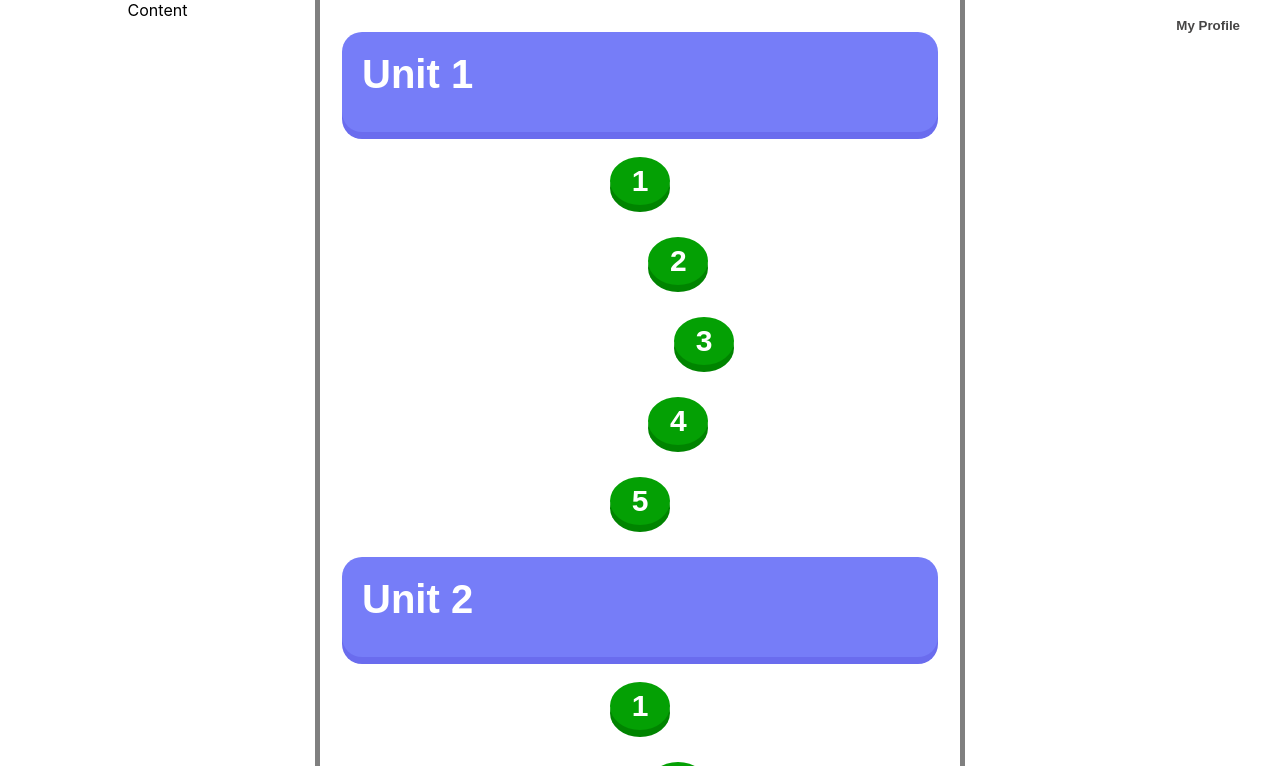
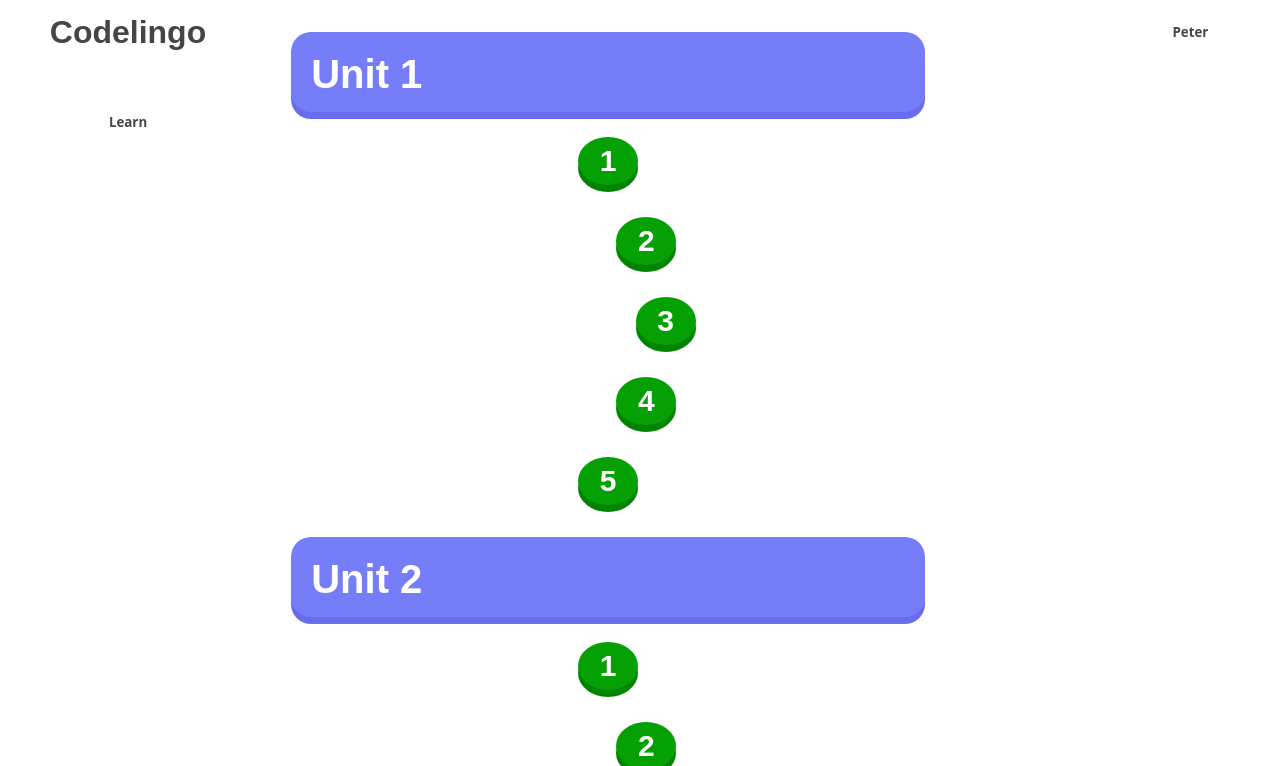
Before and after one commit to iAmSamuelLuke/FRB-frontend-main, a React app: page / in a window 1280 px wide. Both pictures are taken after a click on the button "Login". Shown: the top 766 px of the page. Built offline with nearby package versions, Linux system fonts and the light colour scheme.

Commit message:
Roadmap is now almost complete. Just XP tracking!

```diff
--- a/src/components/App.js
+++ b/src/components/App.js
@@ -20,7 +20,11 @@ function App() {
   // Lesson that the user is ready for
   const [lesson_id, SetlessonID] = useState(null);
 
-  const show_main = (id) => {
+  // The username that is currently logged in
+  const [user, setUser] = useState('');
+
+  const show_main = (id, username) => {
+    setUser(username);
     setLesson(0);
     setLogin(0);
     SetlessonID(id);
@@ -44,8 +48,8 @@ function App() {
   return (
     <div className="App">
       {(login === 1) ? <Login func={show_main}/> : null}
-      {(main === 1) ? <RoadMap displayLesson={show_lesson} lid={lesson_id} logout={show_login}/> : null}
-      {(lesson === 1) ? <LessonPage id = {id} displayMain={show_main}/> : null}
+      {(main === 1) ? <RoadMap displayLesson={show_lesson} lid={lesson_id} logout={show_login} username={user}/> : null}
+      {(lesson === 1) ? <LessonPage id = {id} displayMain={show_main} username={user}/> : null}
     </div>
   );
 }
--- a/src/components/LessonPage.js
+++ b/src/components/LessonPage.js
@@ -1,7 +1,7 @@
 import { useEffect, useState } from "react";
 import '../css/lessonpage.css';
 
-const LessonPage = ({id, displayMain}) => {
+const LessonPage = ({id, displayMain, username}) => {
 
     const [lesson, setLesson] = useState([])
     const [current, setCurrent] = useState(0);
@@ -35,7 +35,7 @@ const LessonPage = ({id, displayMain}) => {
         let temp = document.getElementById('next-button').innerHTML;
         let temp2 = document.getElementById('correct-answer').innerHTML;
         if (temp === 'Finish Lesson') {
-            displayMain();
+            displayMain(1, username);
         }
         else if (current === lesson.length - 1) {
             document.getElementById('next-button').innerHTML = 'Finish Lesson';
--- a/src/components/Login.js
+++ b/src/components/Login.js
@@ -43,10 +43,10 @@ const Login = ({func}) => {
 		// 	}
 		// })
 		// func is called with data[key].lesson_id in the fetch above, 1 is a placeholder
-		func(1);
+		func(1, 'Peter');
 	}
 
-  return (
+  	return (
 		<div>
 			<LoginStyle0>
 				<DivStyle>Please login to continue</DivStyle>
@@ -70,7 +70,7 @@ export default Login;
 
 const LoginStyle0 = styled.div `
   margin: auto;
-	margin-top: 8vh;
+margin-top: 8vh;
   display: flex;
   flex-direction: column;
   width: 40vw;
--- a/src/components/Roadmap.js
+++ b/src/components/Roadmap.js
@@ -1,29 +1,106 @@
 import Unit from "./Unit";
 import '../css/roadmap.css';
 
-const RoadMap = ({displayLesson, lid, logout}) => {
+const RoadMap = ({displayLesson, lid, logout, username}) => {
   return (
     <div className='roadmap-wrapper'>
 			<div className='main-left-side-menu'>
-				Content
+				<div className='roadmap-menu-wrapper'>
+					<div><button className='website-name'>Codelingo</button></div>
+					<div className='roadmap-left-side-link'>
+						<div className='profile-dropdown'>
+							<button className='profile-dropdown-button'>Learn</button>
+							<div className='profile-dropdown-content'>
+								<button className='profile-dropdown-link'>Profile</button>
+								<button className='profile-dropdown-link' onClick={logout}>Log Out</button>
+							</div>
+						</div>
+					</div>
+				</div>
 			</div>
       <div style={{paddingTop: "4vh"}}>
-        <Unit displayLesson={displayLesson} number={1} id={0}/>
-        <Unit displayLesson={displayLesson} number={2} id={1}/>
+        <Unit displayLesson={displayLesson} number={1} id={0} username={username}/>
+        <Unit displayLesson={displayLesson} number={2} id={1} username={username}/>
       </div>
 			<div className='main-right-side-menu'>
-
-				<div className='profile-dropdown'>
-					<button className='profile-dropdown-button'>My Profile</button>
-					<div className='profile-dropdown-content'>
-						<button className='profile-dropdown-link'>Profile</button>
-						<button className='profile-dropdown-link' onClick={logout}>Log Out</button>
+				<div className='profile-dropdown-wrapper'>
+					<div className='profile-dropdown'>
+						<button className='profile-dropdown-button'>{username}</button>
+						<div className='profile-dropdown-content'>
+							<button className='profile-dropdown-link'>Profile</button>
+							<button className='profile-dropdown-link' onClick={logout}>Log Out</button>
+						</div>
 					</div>
 				</div>
-
 			</div>
     </div>
   )
 }
 
 export default RoadMap;
+
+/*
+// /*wrapper class for entire side menu*/
+// .outer-page-class .left-side-menu{
+// 	background: rgb(104, 5, 5);
+// 	position: fixed;
+// 	top: 0;
+// 	left: 0;
+// 	width:225px;
+// 	height: 100%;
+// 	padding: 20px 0;
+// 	transition: all 0.5s ease;
+// }
+// /* styling for the items/buttons in the left side
+// 	menu list - codelingo, lesson1, lesson2, etc..*/
+// .outer-page-class .left-side-menu
+// .left-side-menu-list ul li a{
+// 	display: block;
+// 	padding: 13px 30px;
+// 	border-bottom: 1px solid #8d1010;
+// 	color: rgb(241, 237, 237);
+// 	font-size: 16px;
+// 	position: relative;
+// }
+// /*styling for the icons in the left side menu list*/
+// .outer-page-class .left-side-menu
+// .left-side-menu-list ul li a .icon{
+// 	color: #ffffff;
+// 	width: 30px;
+// 	display: inline-block;
+// }
+
+
+
+
+// <div class="left-side-menu">
+// 			<div class="left-side-menu-list">
+// 					<ul>
+// 							<li>
+// 									<a href="#" class="active">
+// 											<span class="icon"><i class="fas fa-home"></i></span>
+// 											<span class="item">codelingo</span>
+// 									</a>
+// 							</li>
+// 							<li>
+// 									<a href="#" class="active">
+// 											<span class="icon"><i class="fa-solid fa-code"></i></span>
+// 											<span class="item">Learn</span>
+// 									</a>
+// 							</li>
+// 							<li>
+// 									<a href="#" class="active">
+// 											<span class="icon"><i class="fas fa-terminal"></i></span>
+// 											<span class="item">Print Statements</span>
+// 									</a>
+// 							</li>
+// 							<li>
+// 									<a href="#" class="active">
+// 											<span class="icon"><i class="fas fa-file-code"></i></span>
+// 											<span class="item">Functions</span>
+// 									</a>
+// 							</li>
+// 					</ul>
+// 			</div>
+// 	</div>
+// */
--- a/src/components/Unit.js
+++ b/src/components/Unit.js
@@ -1,16 +1,16 @@
 import Lesson from "./elements/Lesson";
 import '../css/unit.css';
 
-const Unit = ({number, displayLesson, id, lid}) => {
+const Unit = ({number, displayLesson, id, lid, username}) => {
     return (
         <div className="unit-graphic-wrapper">
             <p className="unit-header">Unit {number}</p>
             <div className='unit-lessons'>
-                <Lesson displayLesson={displayLesson} number={1} id={5*id + 1} marginLeft="calc(25vw - 30px)"></Lesson>
-                <Lesson displayLesson={displayLesson} number={2} id={5*id + 2} marginLeft="calc(28vw - 30px)"></Lesson>
-                <Lesson displayLesson={displayLesson} number={3} id={5*id + 3} marginLeft="calc(30vw - 30px)"></Lesson>
-                <Lesson displayLesson={displayLesson} number={4} id={5*id + 4} marginLeft="calc(28vw - 30px)"></Lesson>
-                <Lesson displayLesson={displayLesson} number={5} id={5*id + 5} marginLeft="calc(25vw - 30px)"></Lesson>
+                <Lesson displayLesson={displayLesson} number={1} id={5*id + 1} marginLeft="calc(27.5vw - 30px)" username={username}></Lesson>
+                <Lesson displayLesson={displayLesson} number={2} id={5*id + 2} marginLeft="calc(30.5vw - 30px)" username={username}></Lesson>
+                <Lesson displayLesson={displayLesson} number={3} id={5*id + 3} marginLeft="calc(32vw - 30px)" username={username}></Lesson>
+                <Lesson displayLesson={displayLesson} number={4} id={5*id + 4} marginLeft="calc(30.5vw - 30px)" username={username}></Lesson>
+                <Lesson displayLesson={displayLesson} number={5} id={5*id + 5} marginLeft="calc(27.5vw - 30px)" username={username}></Lesson>
             </div>
         </div>
     )
--- a/src/css/roadmap.css
+++ b/src/css/roadmap.css
@@ -1,5 +1,12 @@
 .roadmap-wrapper {
     display: flex;
+}
+
+.roadmap-menu-wrapper {
+    float: left;
+    display: flex;
+    flex-direction: column;
+    position: fixed;
 }
 
 .main-left-side-menu, .main-right-side-menu {
@@ -8,11 +15,7 @@
 }
 
 .main-left-side-menu {
-    border-right: 5px solid grey;
-}
-
-.main-right-side-menu {
-    border-left: 5px solid grey;
+    width: 20vw;
 }
 
 .profile-dropdown-content {
@@ -20,10 +23,13 @@
 }
 
 .profile-dropdown {
-    position: fixed;
-    margin-left: 13vw;
+    margin-left: 12vw;
     width: fit-content;
     float: right;
+}
+
+.profile-dropdown-wrapper {
+    position: fixed;
 }
 
 .profile-dropdown:hover .profile-dropdown-content{
@@ -42,12 +48,12 @@
     font-weight: bold;
     color: rgb(70, 69, 69);
     width: 12vw;
-    height: 4vw;
+    height: 5vw;
     cursor: pointer;
 }
 
 .profile-dropdown-link {
-    height: 4vw;
+    height: 5vw;
     border: none;
     cursor: pointer;
 }
@@ -56,3 +62,65 @@
     background-color: lightgrey;
     margin: none;
 }
+
+.roadmap-left-side-link {
+    width: 20vw;
+    padding-right: 4vw;
+}
+
+.website-name {
+    border: none;
+    background-color: inherit;
+    height: 5vw;
+    margin-bottom: 2vw;
+    width: 20vw;
+    font-weight: bold;
+    font-size: 2.5vw;
+    font-family: sans-serif;
+    color: rgb(70, 69, 69);
+}
+
+
+
+
+
+
+
+/*wrapper class for entire side menu*/
+.left-side-menu{
+ 	background: rgb(104, 5, 5);
+ 	position: fixed;
+ 	top: 0;
+ 	left: 0;
+ 	width:225px;
+ 	height: 100%;
+ 	padding: 20px 0;
+ 	transition: all 0.5s ease;
+}
+ /* styling for the items/buttons in the left side
+// 	menu list - codelingo, lesson1, lesson2, etc..*/
+.left-side-menu
+.left-side-menu-list ul li a{
+ 	display: block;
+ 	padding: 13px 30px;
+ 	border-bottom: 1px solid #8d1010;
+ 	color: rgb(241, 237, 237);
+ 	font-size: 16px;
+ 	position: relative;
+}
+/*styling for the icons in the left side menu list*/
+.left-side-menu
+.left-side-menu-list ul li a .icon{
+ 	color: #ffffff;
+ 	width: 30px;
+ 	display: inline-block;
+}
+
+*{
+    list-style: none;
+    text-decoration: none;
+    margin: 0;
+    padding: 0;
+    box-sizing: border-box;
+    font-family: 'Open Sans', sans-serif;
+}
--- a/src/css/unit.css
+++ b/src/css/unit.css
@@ -1,5 +1,5 @@
 .unit-graphic-wrapper {
-    width: 50vw;
+    width: 55vw;
     height: fit-content;
 }
 
```
